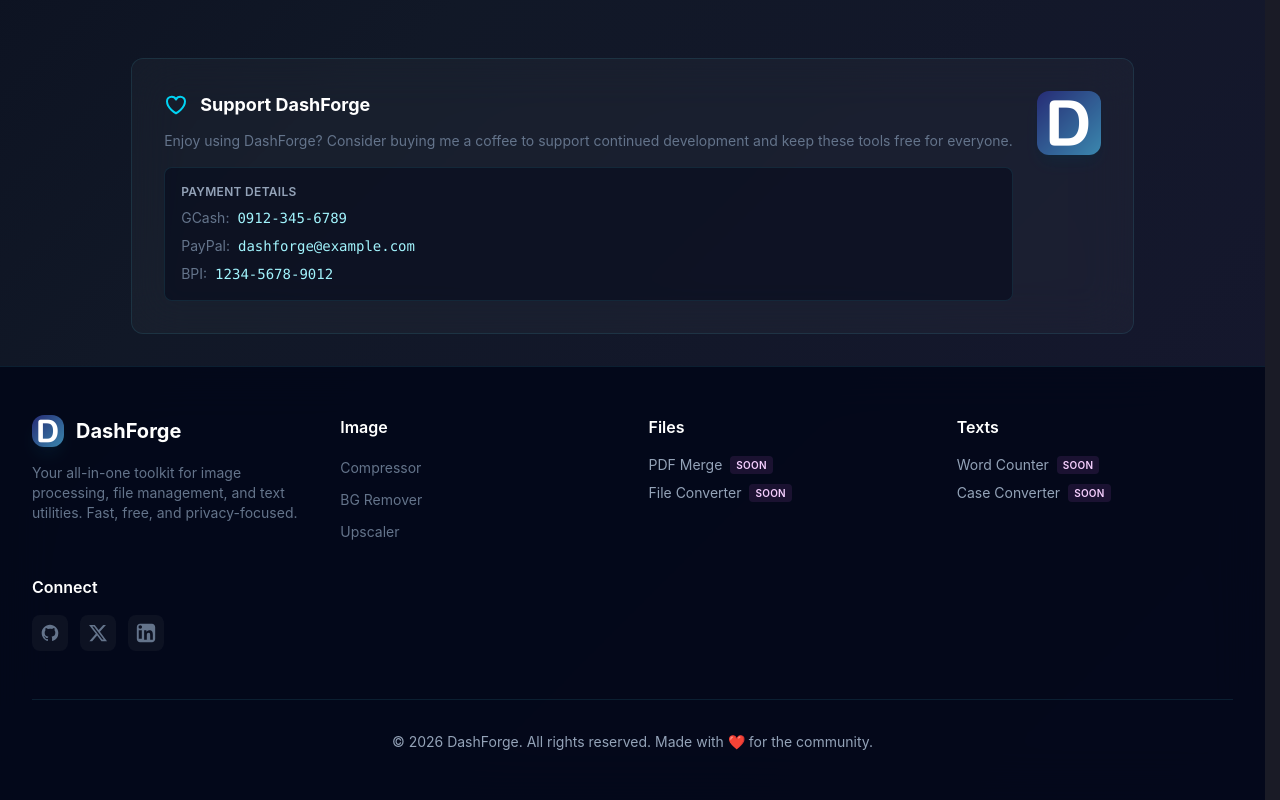
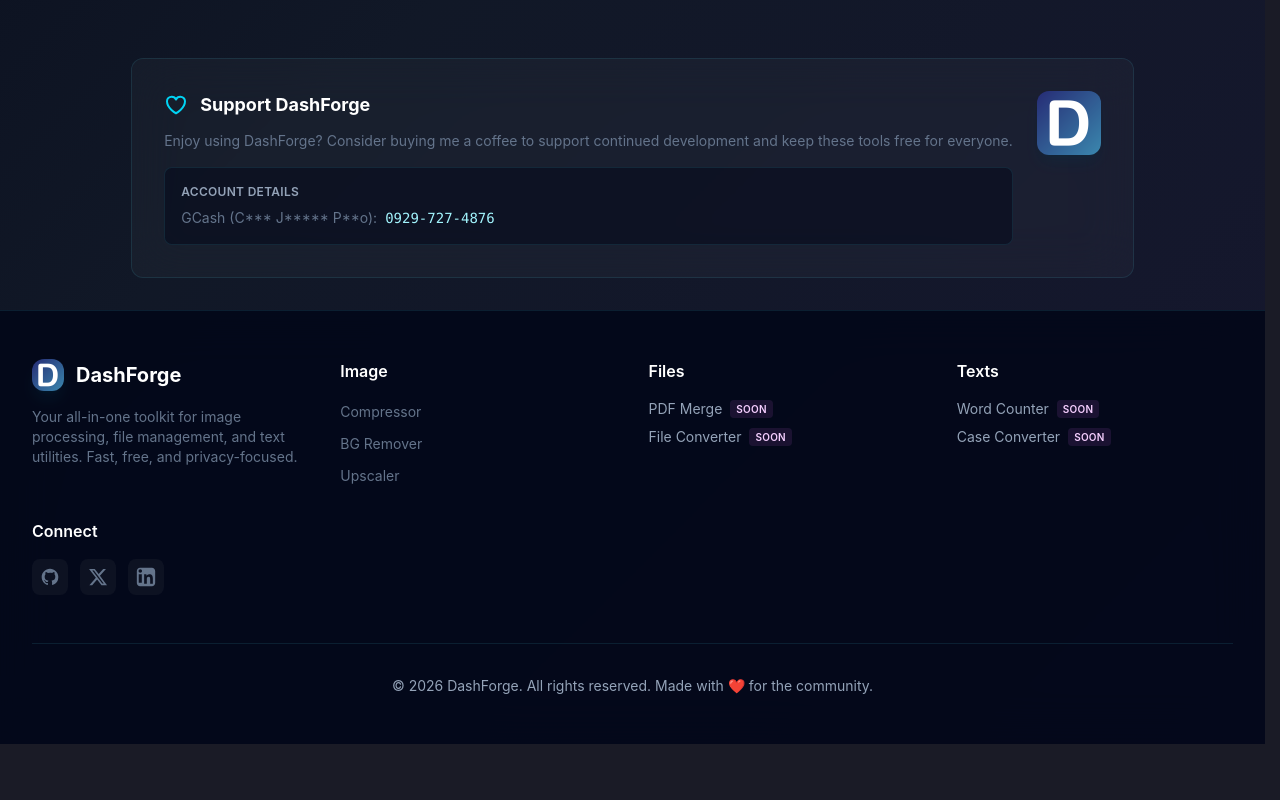
Before and after one commit to carleoj/dashforge, a Vue app: page /compress in a window 1280 px wide. Shown: the part 795-1595 px from the top of the page. After the commit the page ends 1539 px from the top, so only its background shows below. Built offline with nearby package versions, Linux system fonts and the light colour scheme.

Commit message:
refactor: update payment details section for clarity and privacy

```diff
--- a/src/App.vue
+++ b/src/App.vue
@@ -187,20 +187,20 @@
                 Enjoy using DashForge? Consider buying me a coffee to support continued development and keep these tools free for everyone.
               </p>
               <div class="rounded-lg p-4 border transition-colors" :class="isDark ? 'bg-slate-950/50 border-cyan-300/10' : 'bg-black/5 border-accent-primary/15'">
-                <p class="text-xs uppercase tracking-wide font-semibold mb-2 transition-colors" :class="isDark ? 'text-slate-500' : 'text-[var(--text-muted)]'">Payment Details</p>
+                <p class="text-xs uppercase tracking-wide font-semibold mb-2 transition-colors" :class="isDark ? 'text-slate-500' : 'text-[var(--text-muted)]'">Account Details</p>
                 <div class="space-y-2 text-sm">
                   <div class="flex items-center gap-2">
-                    <span class="transition-colors" :class="isDark ? 'text-slate-400' : 'text-[var(--text-secondary)]'">GCash:</span>
-                    <span class="font-mono transition-colors" :class="isDark ? 'text-cyan-200' : 'text-[var(--accent-primary)]'">0912-345-6789</span>
+                    <span class="transition-colors" :class="isDark ? 'text-slate-400' : 'text-[var(--text-secondary)]'">GCash (C*** J***** P**o):</span>
+                    <span class="font-mono transition-colors" :class="isDark ? 'text-cyan-200' : 'text-[var(--accent-primary)]'">0929-727-4876</span>
                   </div>
-                  <div class="flex items-center gap-2">
+                  <!-- <div class="flex items-center gap-2">
                     <span class="transition-colors" :class="isDark ? 'text-slate-400' : 'text-[var(--text-secondary)]'">PayPal:</span>
                     <span class="font-mono transition-colors" :class="isDark ? 'text-cyan-200' : 'text-[var(--accent-primary)]'">dashforge@example.com</span>
                   </div>
                   <div class="flex items-center gap-2">
                     <span class="transition-colors" :class="isDark ? 'text-slate-400' : 'text-[var(--text-secondary)]'">BPI:</span>
                     <span class="font-mono transition-colors" :class="isDark ? 'text-cyan-200' : 'text-[var(--accent-primary)]'">1234-5678-9012</span>
-                  </div>
+                  </div> -->
                 </div>
               </div>
             </div>
```
